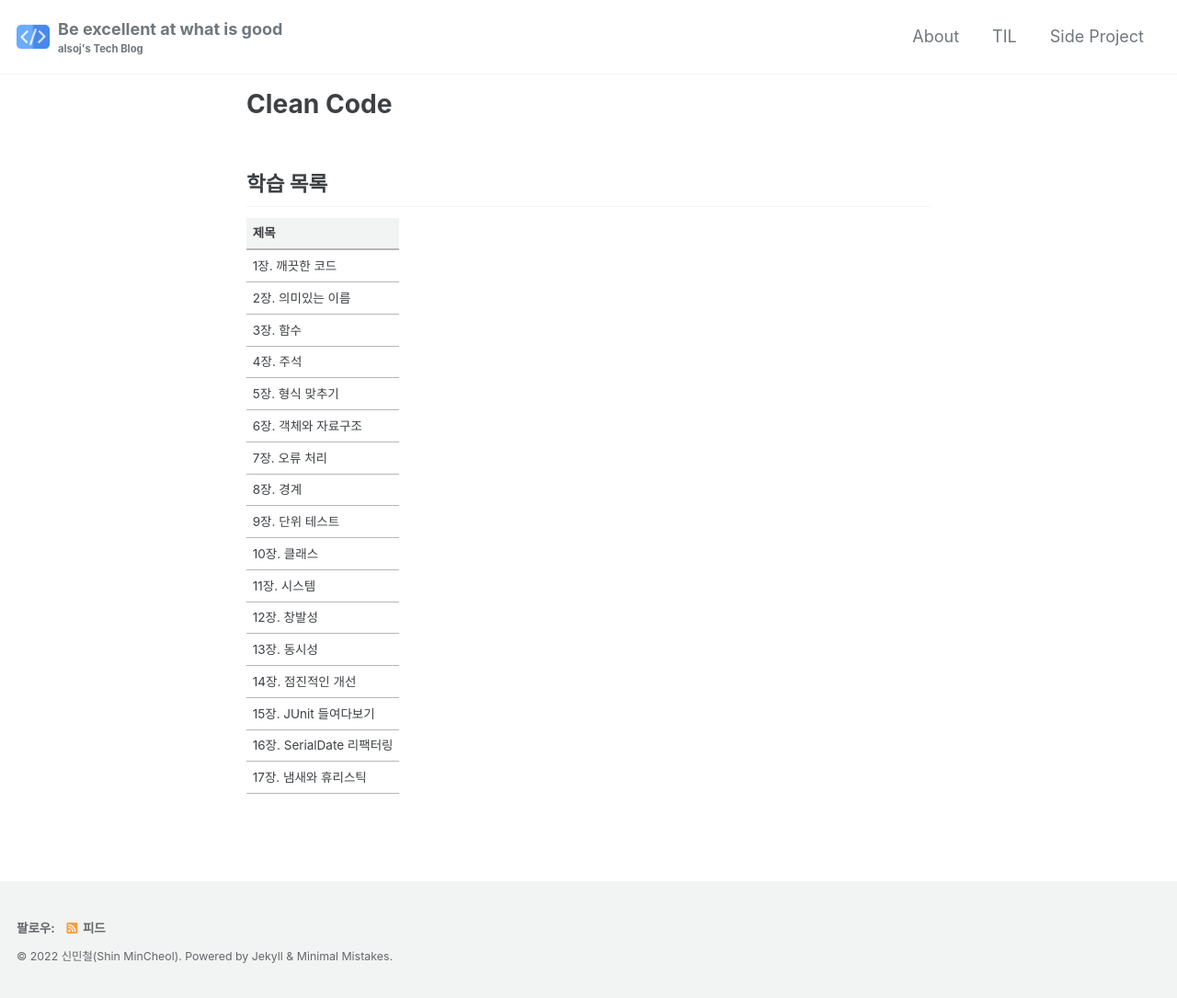
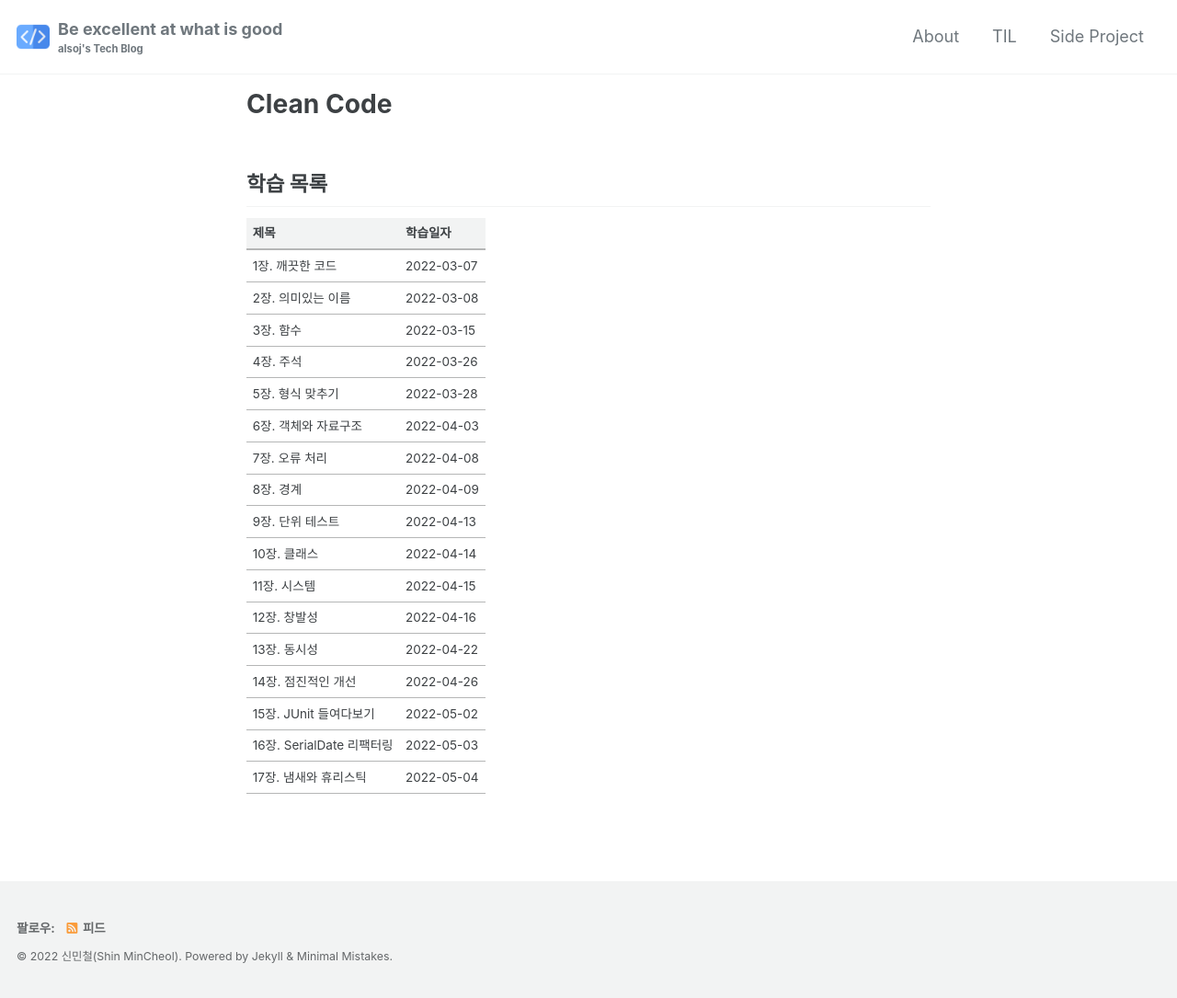
Before and after one commit to alsoj/alsoj.github.io, a Jekyll site: the page built from _pages/til/clean_code.md, in a window 1280 px wide. Shown: the whole page at 92% size. Built offline with Jekyll 4.4.1, drawn with Linux system fonts in a browser that asks for light colours; cached includes are drawn as plain includes.

Commit message:
modify page clean code

```diff
--- a/_pages/til/clean_code.md
+++ b/_pages/til/clean_code.md
@@ -5,22 +5,22 @@ title: "Clean Code"
 
 ## 학습 목록
 
-| 제목                      |
-| ------------------------- |
-| 1장. 깨끗한 코드          |
-| 2장. 의미있는 이름        |
-| 3장. 함수                 |
-| 4장. 주석                 |
-| 5장. 형식 맞추기          |
-| 6장. 객체와 자료구조      |
-| 7장. 오류 처리            |
-| 8장. 경계                 |
-| 9장. 단위 테스트          |
-| 10장. 클래스              |
-| 11장. 시스템              |
-| 12장. 창발성              |
-| 13장. 동시성              |
-| 14장. 점진적인 개선       |
-| 15장. JUnit 들여다보기    |
-| 16장. SerialDate 리팩터링 |
-| 17장. 냄새와 휴리스틱     |
+| 제목                      | 학습일자   |
+| ------------------------- | ---------- |
+| 1장. 깨끗한 코드          | 2022-03-07 |
+| 2장. 의미있는 이름        | 2022-03-08 |
+| 3장. 함수                 | 2022-03-15 |
+| 4장. 주석                 | 2022-03-26 |
+| 5장. 형식 맞추기          | 2022-03-28 |
+| 6장. 객체와 자료구조      | 2022-04-03 |
+| 7장. 오류 처리            | 2022-04-08 |
+| 8장. 경계                 | 2022-04-09 |
+| 9장. 단위 테스트          | 2022-04-13 |
+| 10장. 클래스              | 2022-04-14 |
+| 11장. 시스템              | 2022-04-15 |
+| 12장. 창발성              | 2022-04-16 |
+| 13장. 동시성              | 2022-04-22 |
+| 14장. 점진적인 개선       | 2022-04-26 |
+| 15장. JUnit 들여다보기    | 2022-05-02 |
+| 16장. SerialDate 리팩터링 | 2022-05-03 |
+| 17장. 냄새와 휴리스틱     | 2022-05-04 |
```
